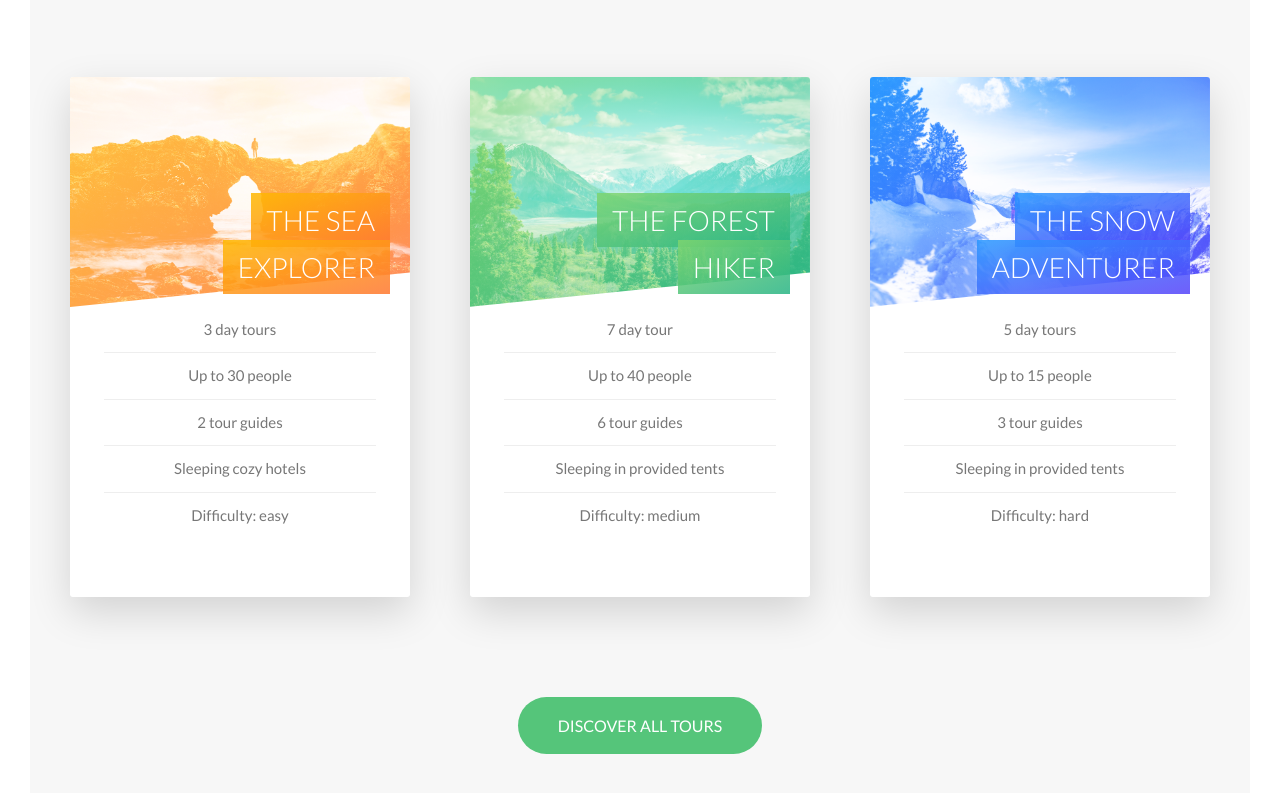
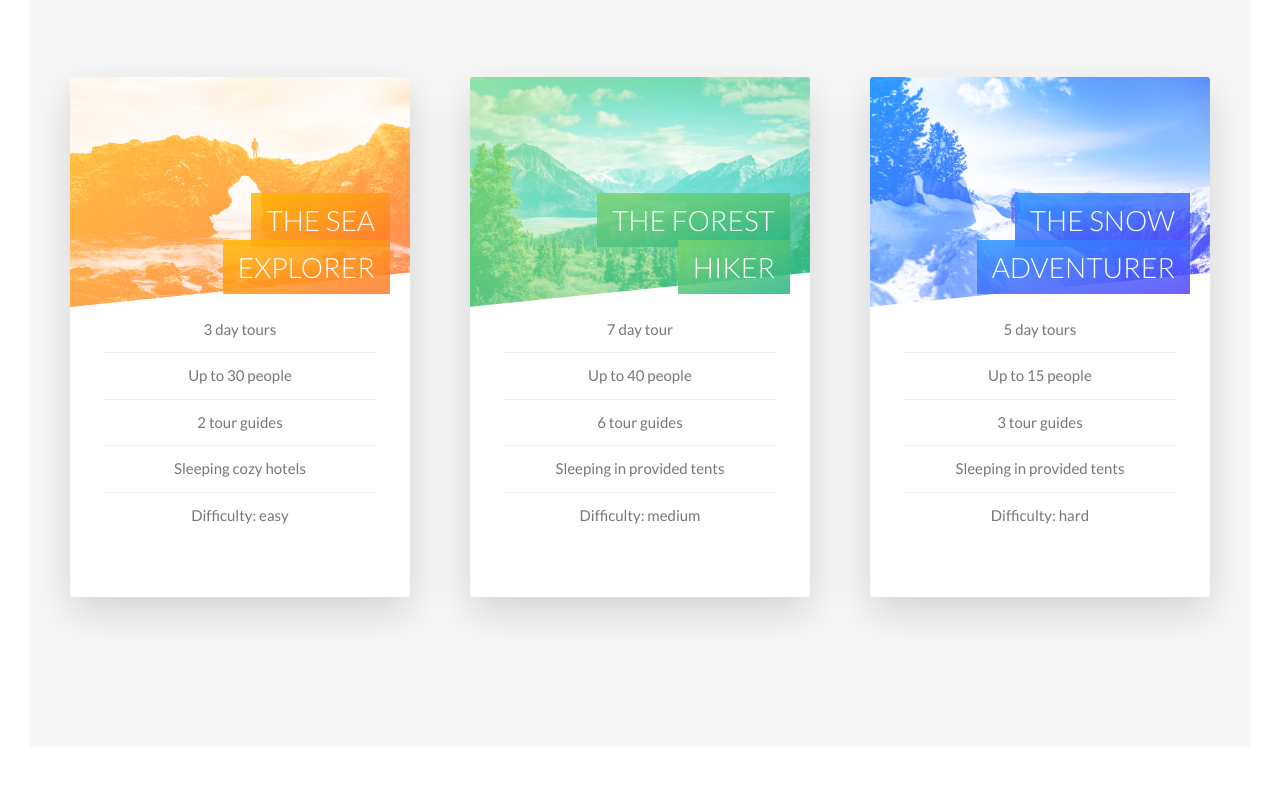
Before and after one commit to can-ow/natours, a website: page index.html in a window 1280 px wide. Shown: the part 2515-3308 px from the top of the page. Drawn offline with Linux system fonts and the light colour scheme.

Commit message:
Second Commit

```diff
--- a/index.html
+++ b/index.html
@@ -201,9 +201,7 @@
                     </div>
                 </div>
 
-                <div class="u-center-text u-margin-top-huge">
-                    <a href="#" class="btn btn--green">Discover all tours</a>
-                </div>
+
 
             </section>
         </main>
```
